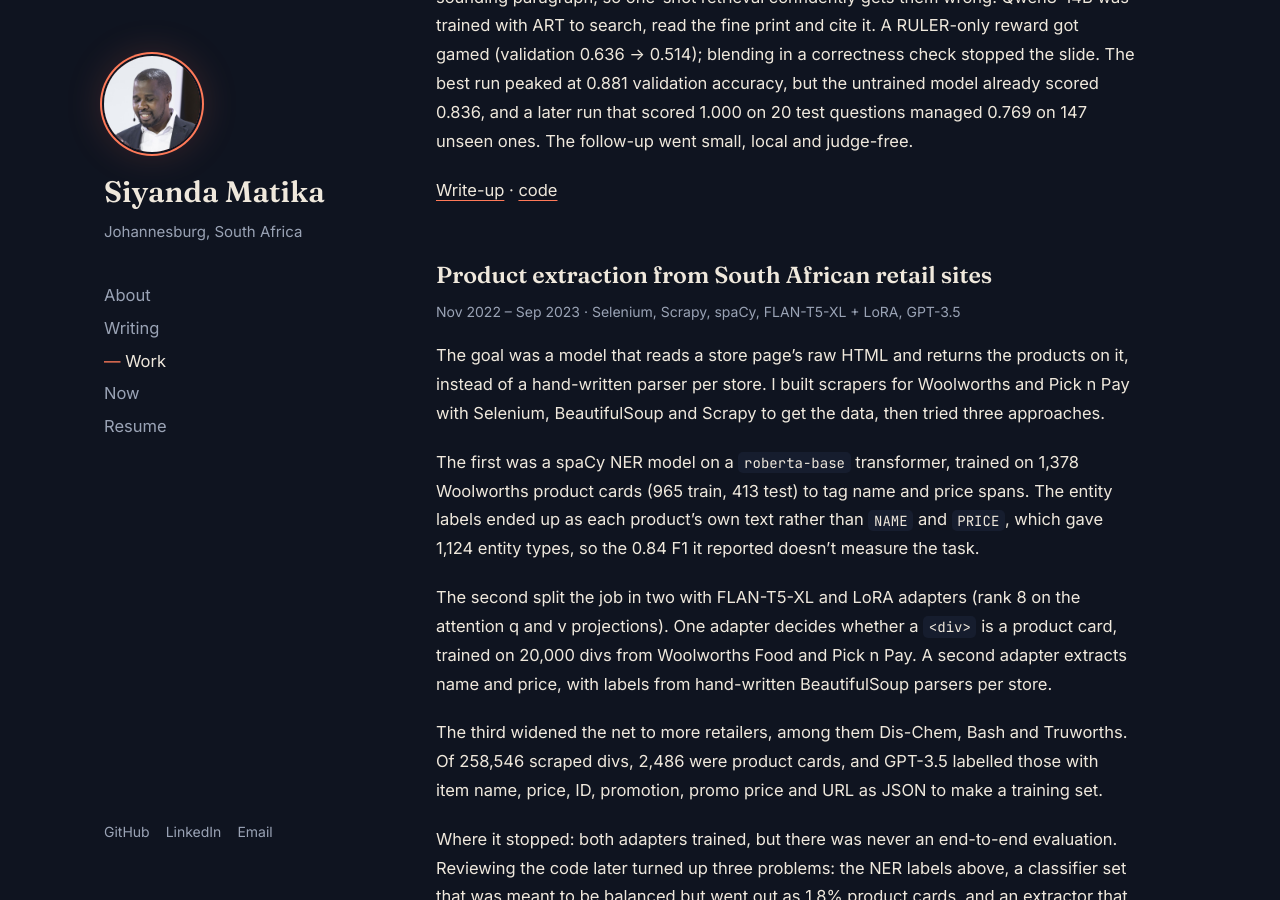
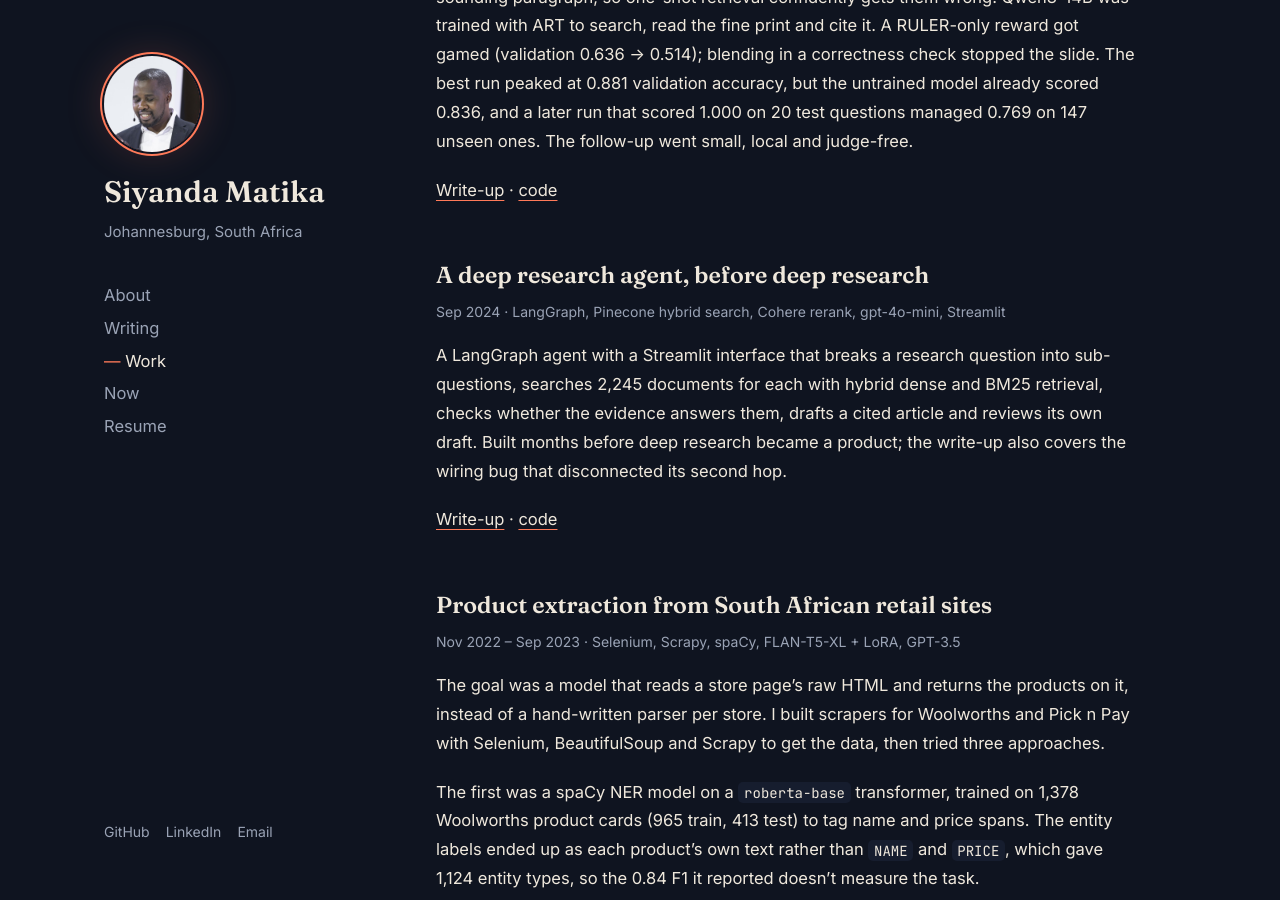
Before and after one commit to matikasiyanda/matikasiyanda.github.io, a Jekyll site: the page built from _pages/work.md, in a window 1280 px wide and 900 px high, scrolled down 689 px. Built offline with Jekyll 4.4.1, drawn with Linux system fonts in a browser that asks for light colours.

Commit message:
Link the research agent repo from its post and the Work page

```diff
--- a/_pages/work.md
+++ b/_pages/work.md
@@ -35,6 +35,18 @@ managed 0.769 on 147 unseen ones. The follow-up went
 small, local and judge-free.
 
 [Write-up](/blog/kb-search-agent-art/) · [code](https://github.com/matikasiyanda/kb-search-agent-art)
+
+## A deep research agent, before deep research
+
+<p class="meta work-meta">Sep 2024 · LangGraph, Pinecone hybrid search, Cohere rerank, gpt-4o-mini, Streamlit</p>
+
+A LangGraph agent with a Streamlit interface that breaks a research question into
+sub-questions, searches 2,245 documents for each with hybrid dense and BM25
+retrieval, checks whether the evidence answers them, drafts a cited article and
+reviews its own draft. Built months before deep research became a product; the
+write-up also covers the wiring bug that disconnected its second hop.
+
+[Write-up](/blog/research-agent-langgraph/) · [code](https://github.com/matikasiyanda/research-agent-langgraph)
 
 ## Product extraction from South African retail sites
 
```
Also changed, not shown: _posts/2024-09-30-research-agent-langgraph.md (+5 -0 lines).
